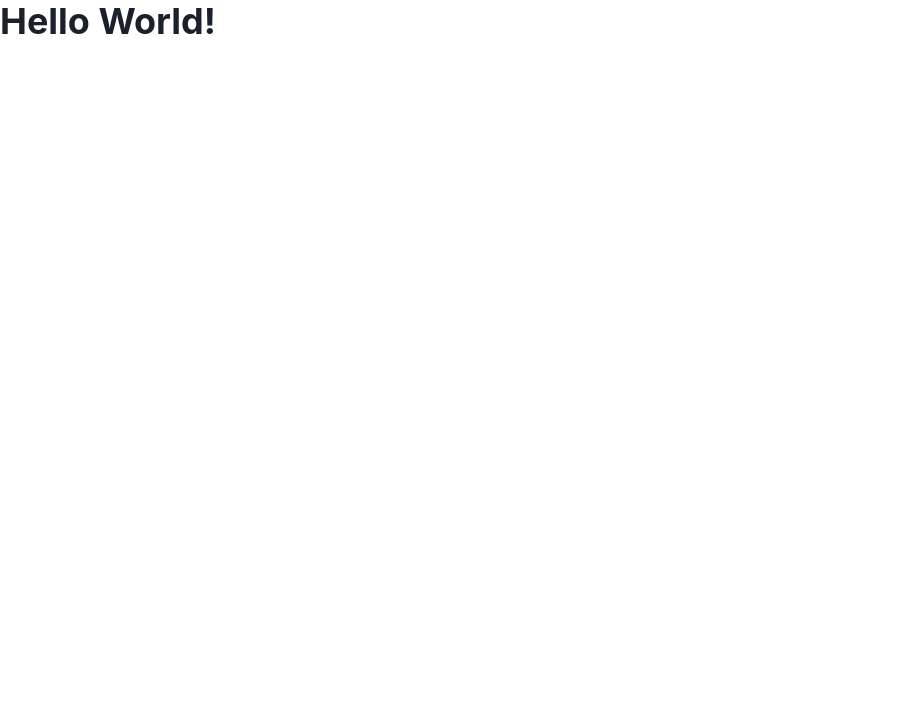
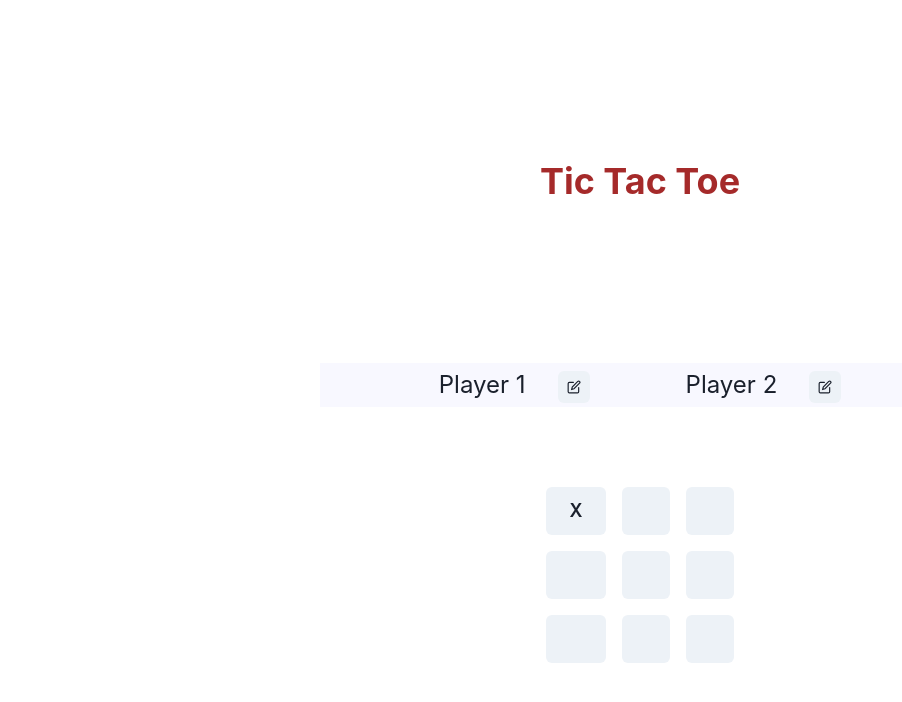
Before and after one commit to dedsecrattle/Tic-Tac-Toe, a React (Vite) app: page / in a window 1280 px wide. Shown: the top 702 px of the page, without its empty margins (0-902 px from the left). Built offline with nearby package versions, Linux system fonts and the light colour scheme.

Commit message:
Basic Ui

```diff
--- a/package.json
+++ b/package.json
@@ -10,10 +10,12 @@
     "preview": "vite preview"
   },
   "dependencies": {
+    "@chakra-ui/icons": "^2.1.1",
     "@chakra-ui/react": "^2.8.2",
     "@emotion/react": "^11.11.4",
     "@emotion/styled": "^11.11.5",
     "framer-motion": "^11.2.10",
+    "prop-types": "^15.8.1",
     "react": "^18.2.0",
     "react-dom": "^18.2.0"
   },
--- a/src/App.jsx
+++ b/src/App.jsx
@@ -1,9 +1,30 @@
-import { Heading } from "@chakra-ui/react";
+import { Flex, Heading } from "@chakra-ui/react";
+import Player from "./components/Player";
+import GameBoard from "./components/GameBoard";
 
 function App() {
   return (
     <>
-      <Heading>Hello World!</Heading>
+      <Heading
+        textAlign="center"
+        marginTop="10rem"
+        marginBottom="10rem"
+        color="brown"
+      >
+        Tic Tac Toe
+      </Heading>
+      <Flex
+        direction="row"
+        justifyContent="center"
+        gap="15%"
+        backgroundColor="ghostwhite"
+        alignContent="center"
+        marginX="25%"
+      >
+        <Player name="Player 1" />
+        <Player name="Player 2" />
+      </Flex>
+      <GameBoard></GameBoard>
     </>
   );
 }
--- /dev/null
+++ b/src/components/GameBoard.jsx
@@ -0,0 +1,30 @@
+import { Button, Flex } from "@chakra-ui/react";
+
+const initialBoard = [
+  ["X", null, null],
+  [null, null, null],
+  [null, null, null],
+];
+
+export default function GameBoard() {
+  return (
+    <Flex
+      alignContent="center"
+      justifyContent="center"
+      marginTop="5rem"
+      gap="4"
+    >
+      {initialBoard.map((row, rowIdx) => (
+        <Flex direction="column" gap="4" key={rowIdx}>
+          {row.map((col, colIdx) => (
+            <Button size="lg" key={`${rowIdx}${colIdx}`}>
+              {initialBoard[rowIdx][colIdx] == null
+                ? ""
+                : initialBoard[rowIdx][colIdx]}
+            </Button>
+          ))}
+        </Flex>
+      ))}
+    </Flex>
+  );
+}
--- /dev/null
+++ b/src/components/Player.jsx
@@ -0,0 +1,58 @@
+import {
+  ButtonGroup,
+  useEditableControls,
+  IconButton,
+  Flex,
+  Input,
+  EditablePreview,
+  Editable,
+  EditableInput,
+} from "@chakra-ui/react";
+
+import { CheckIcon, CloseIcon, EditIcon } from "@chakra-ui/icons";
+import { string } from "prop-types";
+
+const Player = ({ name }) => {
+  function EditableControls() {
+    const {
+      isEditing,
+      getSubmitButtonProps,
+      getCancelButtonProps,
+      getEditButtonProps,
+    } = useEditableControls();
+
+    return isEditing ? (
+      <ButtonGroup justifyContent="center" size="sm">
+        <IconButton icon={<CheckIcon />} {...getSubmitButtonProps()} />
+        <IconButton icon={<CloseIcon />} {...getCancelButtonProps()} />
+      </ButtonGroup>
+    ) : (
+      <IconButton
+        size="sm"
+        marginLeft="2rem"
+        icon={<EditIcon />}
+        {...getEditButtonProps()}
+      />
+    );
+  }
+
+  return (
+    <Editable
+      textAlign="center"
+      defaultValue={name}
+      fontSize="2xl"
+      isPreviewFocusable={false}
+    >
+      <EditablePreview />
+      {/* Here is the custom input */}
+      <Input as={EditableInput} />
+      <EditableControls />
+    </Editable>
+  );
+};
+
+export default Player;
+
+Player.propTypes = {
+  name: string,
+};
```
Also changed, not shown: 1 other file (tests, documents, lock files or other folders).
